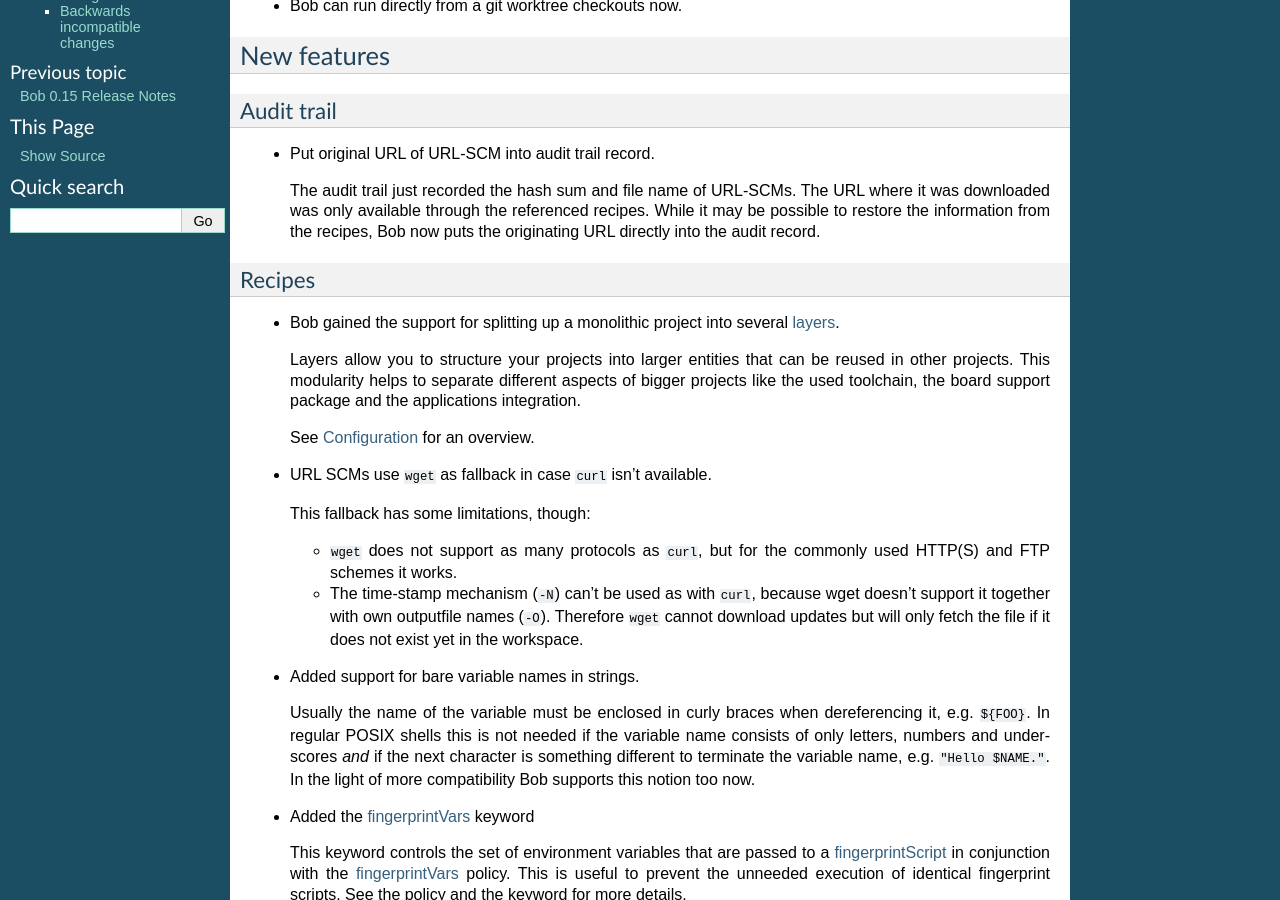
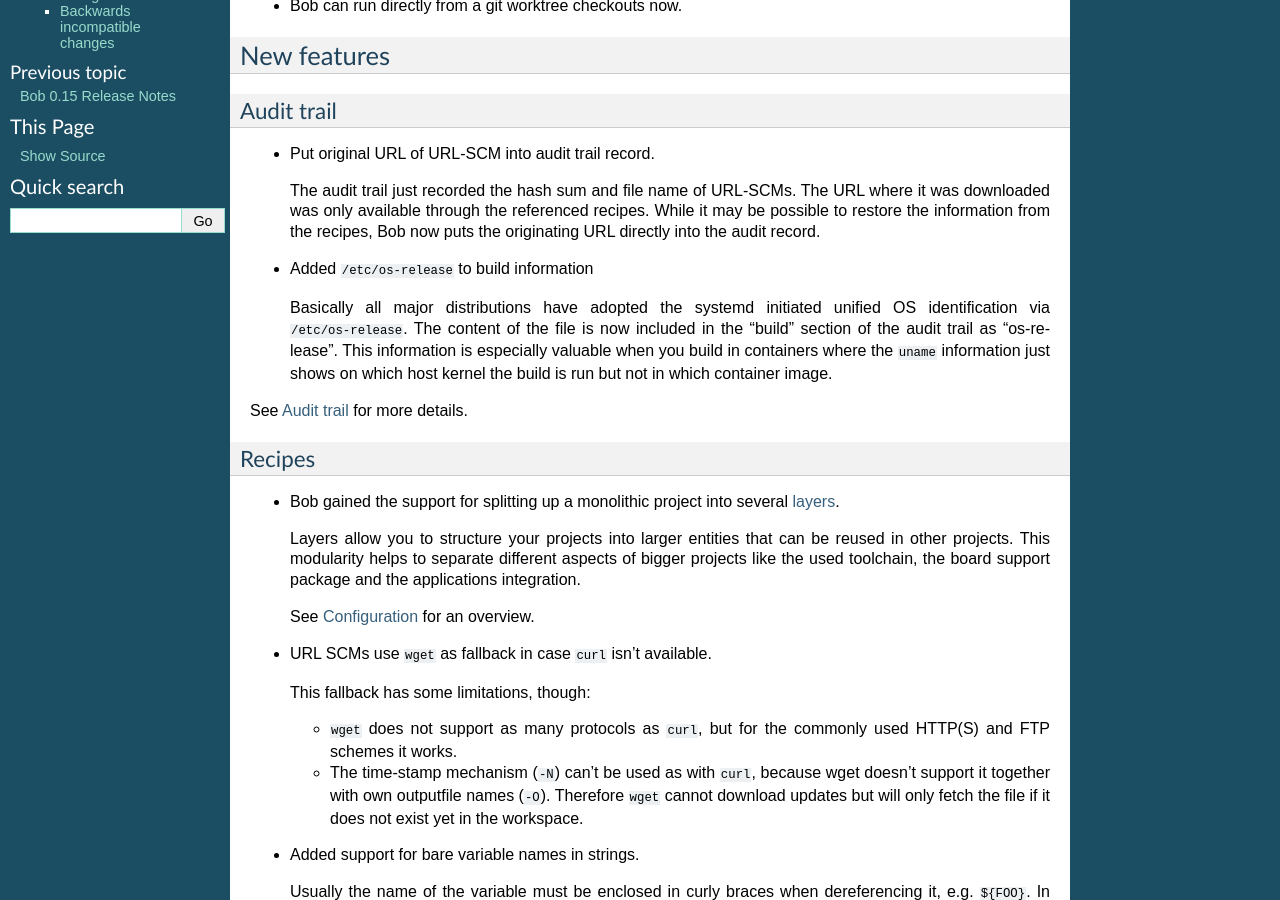
Before and after one commit to BobBuildTool/bob, a Sphinx documentation site: the page built from doc/releases/0.16.rst, in a window 1280 px wide and 900 px high, scrolled down 311 px. Built offline with Sphinx 7.4.7, drawn with Linux system fonts in a browser that asks for light colours; formulas are drawn with MathJax 3; the version number could not be read and is left out.

Commit message:
doc: reference added os-release field in audit trail

```diff
--- a/doc/releases/0.16.rst
+++ b/doc/releases/0.16.rst
@@ -27,6 +27,17 @@
   where it was downloaded was only available through the referenced recipes.
   While it may be possible to restore the information from the recipes, Bob now
   puts the originating URL directly into the audit record.
+
+* Added ``/etc/os-release`` to build information
+
+  Basically all major distributions have adopted the systemd initiated unified
+  OS identification via ``/etc/os-release``. The content of the file is now
+  included in the "build" section of the audit trail as "os-release". This
+  information is especially valuable when you build in containers where the
+  ``uname`` information just shows on which host kernel the build is run but
+  not in which container image.
+
+See :ref:`audit-trail` for more details.
 
 Recipes
 ~~~~~~~
```
